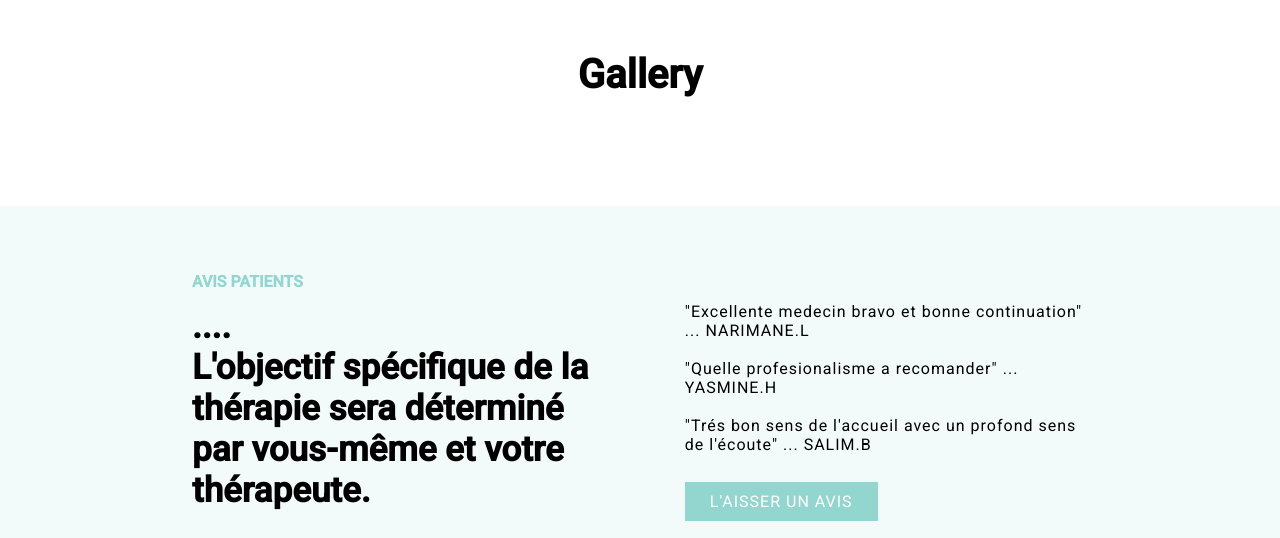
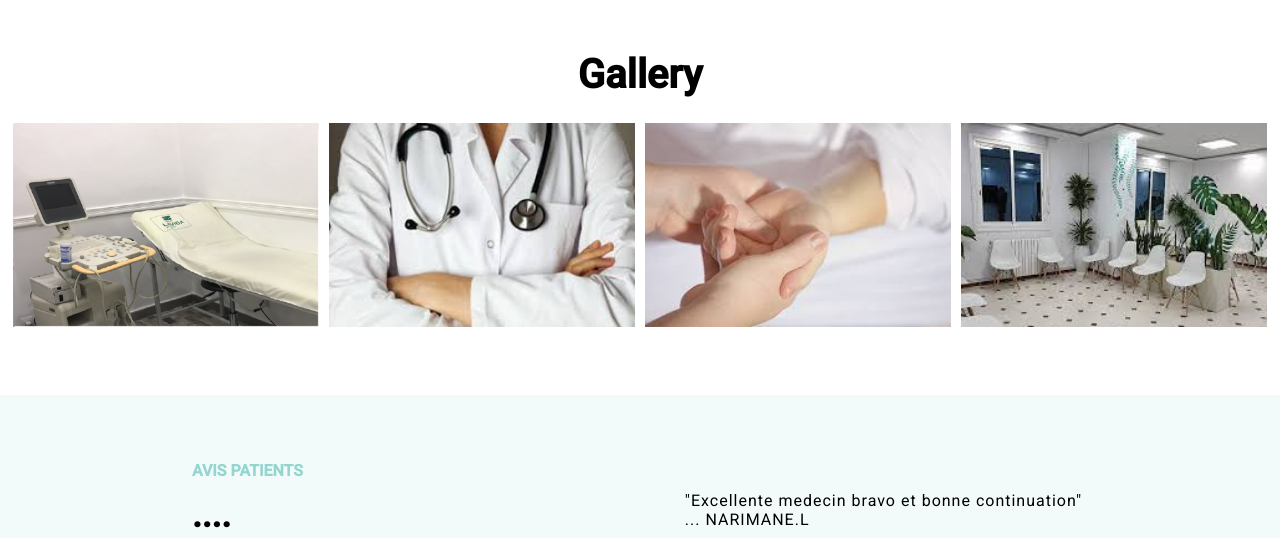
Before and after one commit to chemsseddine1/site-web-medecin, a plain HTML site: page index.html in a window 1280 px wide. Shown: the part 1233-1771 px from the top of the page. Drawn offline with Linux system fonts and the light colour scheme; files whose address does not match are found by name.

Commit message:
updated index.html

```diff
--- a/index.html
+++ b/index.html
@@ -105,19 +105,19 @@
                 <h1>Gallery</h1>
         <div class="main-gallery">
             <div class="inner-gallery">
-                <img src="images/gal11.png" alt="">
+                <img src="gal11.png" alt="">
             </div>
 
             <div class="inner-gallery">
-                <img src="images/gal12.jpg" alt="">
+                <img src="gal12.jpg" alt="">
             </div>
 
             <div class="inner-gallery">
-                <img src="images/gal13.jpg" alt="">
+                <img src="gal13.jpg" alt="">
             </div>
 
             <div class="inner-gallery">
-                <img src="images/gal14.jpg" alt="">
+                <img src="gal14.jpg" alt="">
             </div>
 
 
@@ -181,7 +181,7 @@
 	<div class="end">
 
 	 <a href="#haut" >
-	 <img src="images/haut.png" alt="Haut de Page">
+	 <img src="haut.png" alt="Haut de Page">
 	 </a>
 	 <p>Réalisé par @JemsDev...2023</p>
 	<script src="script.js"></script>
```
